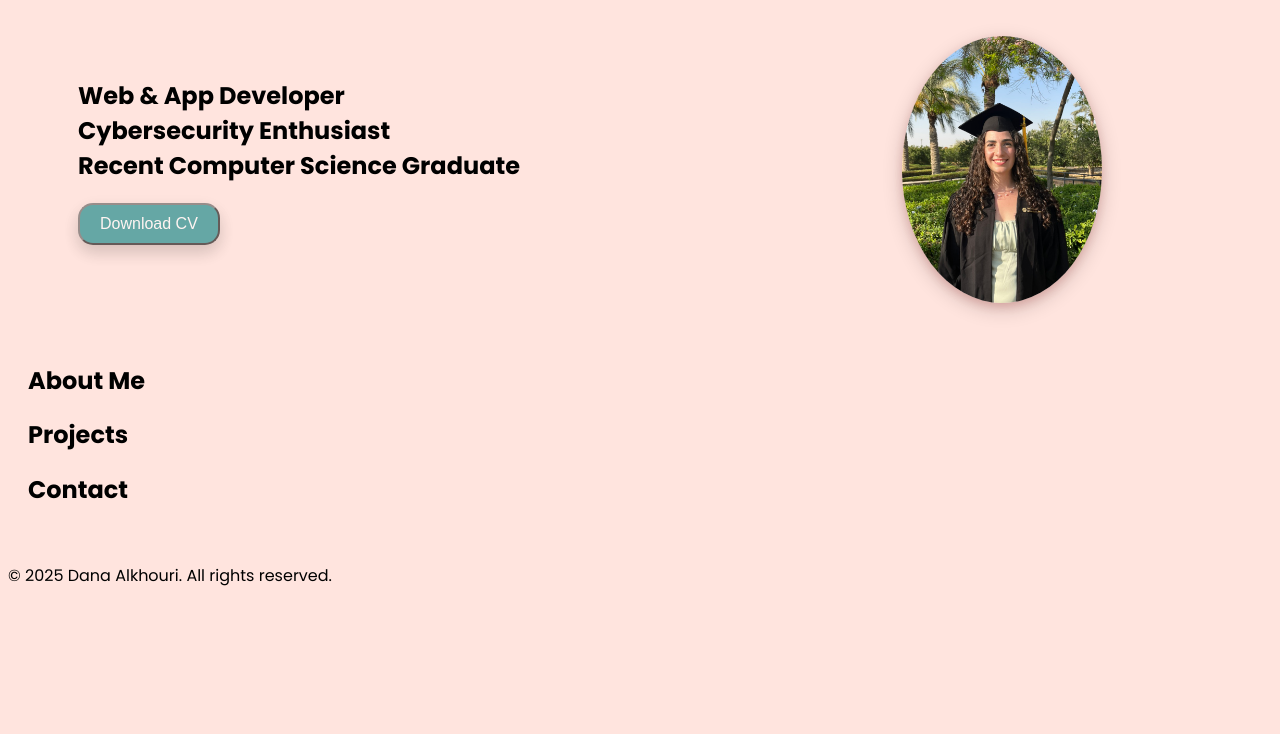
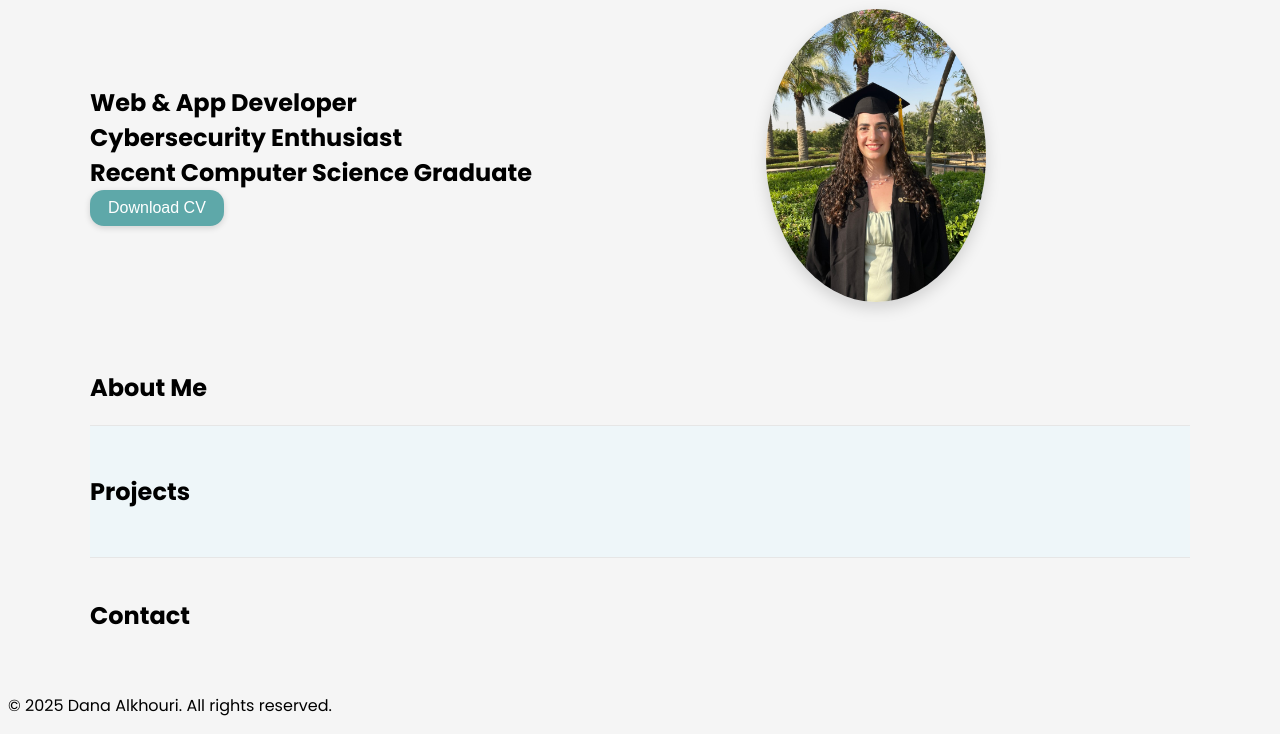
Before and after one commit to Danakh30/Portfolio, a plain HTML site: page index.html in a window 1280 px wide. Shown: the part 82-816 px from the top of the page. Drawn offline with Linux system fonts and the light colour scheme.

Commit message:
adds more details in html file and styling for projects section

```diff
--- a/assets/style.css
+++ b/assets/style.css
@@ -1,7 +1,8 @@
 header {
   display: flex;
   flex-direction: column;
-  padding: 20px;
+  gap: 24px;
+  padding: 24px;
 }
 
 .top-row {
@@ -10,12 +11,9 @@ header {
   align-items: center;
 }
 
-.intro-container {
+.topnav {
   display: flex;
-  justify-content: space-between;
-  align-items: center;
-  gap: 50px;
-  margin-top: 40px;
+  gap: 20px;
 }
 
 #myname {
@@ -25,10 +23,7 @@ header {
   margin: 0;
 }
 
-.topnav {
-  display: flex;
-  gap: 20px;
-}
+
 
 .topnav a {
   text-decoration: none;
@@ -36,33 +31,15 @@ header {
   font-family: "Poppins", sans-serif;
 }
 
-.intro-content {
-  padding: 50px;
+.intro-container {
+  display: grid;
+  grid-template-columns: 1.2fr 0.8fr;
+  align-items: center;
+  gap: 40px;
 }
 
-#profile-photo {
-  width: 200px;
-  border-radius: 50%;
-  height: auto;
-  box-shadow: 0 4px 8px 0 rgba(196, 55, 55, 0.2), 0 6px 20px 0 rgba(0, 0, 0, 0.19);
-  margin-left: auto;
-  margin-right: 150px;
-  margin-top: 15px;
-}
-
-#downloadcv {
-  box-shadow: 0 8px 16px 0 rgba(0, 0, 0, 0.2), 0 6px 20px 0 rgba(0, 0, 0, 0.1);
-  opacity: 0.6;
-  font-size: 16px;
-  text-align: center;
-  color: white;
-  background-color: #008080;
-  display: block;
-  cursor: pointer;
-  width: auto;
-  padding: 10px 20px;
-  border-radius: 15px;
-  margin-top: 20px;
+.intro-content {
+  padding: 0;
 }
 
 #intro {
@@ -71,11 +48,118 @@ header {
   margin: 0;
 }
 
+#profile-photo {
+  width: 220px;
+  height: auto;
+  border-radius: 50%;
+  box-shadow: 0 6px 16px rgba(0, 0, 0, 0.15);
+  margin: 0;
+}
+
+.btn,
+#downloadcv {
+  appearance: none;
+  border: none;
+  border-radius: 14px;
+  padding: 10px 18px;
+  font-size: 16px;
+  line-height: 1;
+  cursor: pointer;
+  background: #5ea8a9;
+  /* teal accent */
+  color: white;
+  box-shadow: 0 2px 6px rgba(0, 0, 0, 0.15);
+  opacity: 1;
+  text-align: center;
+}
+
 body {
-  background-color: #ffe4de;
+  background-color: #f5f5f5;
   font-family: "Poppins", sans-serif;
 }
 
-main {
+main,
+header {
+  max-width: 1100px;
+  margin: 0 auto;
+  padding: 24px;
+}
+
+.btn:hover,
+#downloadcv:hover {
+  filter: brightness(1.05);
+  transform: translateY(-1px);
+}
+
+.btn-container {
+  display: flex;
+  flex-wrap: wrap;
+  gap: 12px;
+  padding: 0;
+}
+
+#cs-container {
+  display: grid;
+  gap: 20px;
+  grid-template-columns: repeat(auto-fit, minmax(260px, 1fr));
+  align-items: stretch;
+  margin-top: 16px;
+}
+
+#projects {
+  background: #eef6f9;
+  padding: 40px 0;
+  border-top: 1px solid #e6e6e6;
+  border-bottom: 1px solid #e6e6e6;
+}
+
+.project {
+  background: #ffffff;
+  border: 1px solid #e6e6e6;
+  border-radius: 10px;
   padding: 20px;
+  box-shadow: 0 2px 10px rgba(0, 0, 0, 0.06);
 }
+
+.project h4 {
+  margin: 0 0 6px;
+}
+
+
+.tagline {
+  font-style: italic;
+  color: #6a6a6a;
+  margin: 0 0 12px;
+}
+
+#projects h2,
+#projects h3 {
+  margin: 8px 0;
+}
+
+#contact {
+  margin-top: 40px;
+}
+
+#contact h2 {
+  margin-bottom: 20px;
+}
+
+.contact-item {
+  margin-bottom: 10px;
+}
+
+.contact-item p {
+  margin: 0;
+  font-family: "Poppins", sans-serif;
+  font-size: 16px;
+}
+
+.contact-item a {
+  color: #008080;
+  text-decoration: none;
+}
+
+.contact-item a:hover {
+  text-decoration: underline;
+}
```
